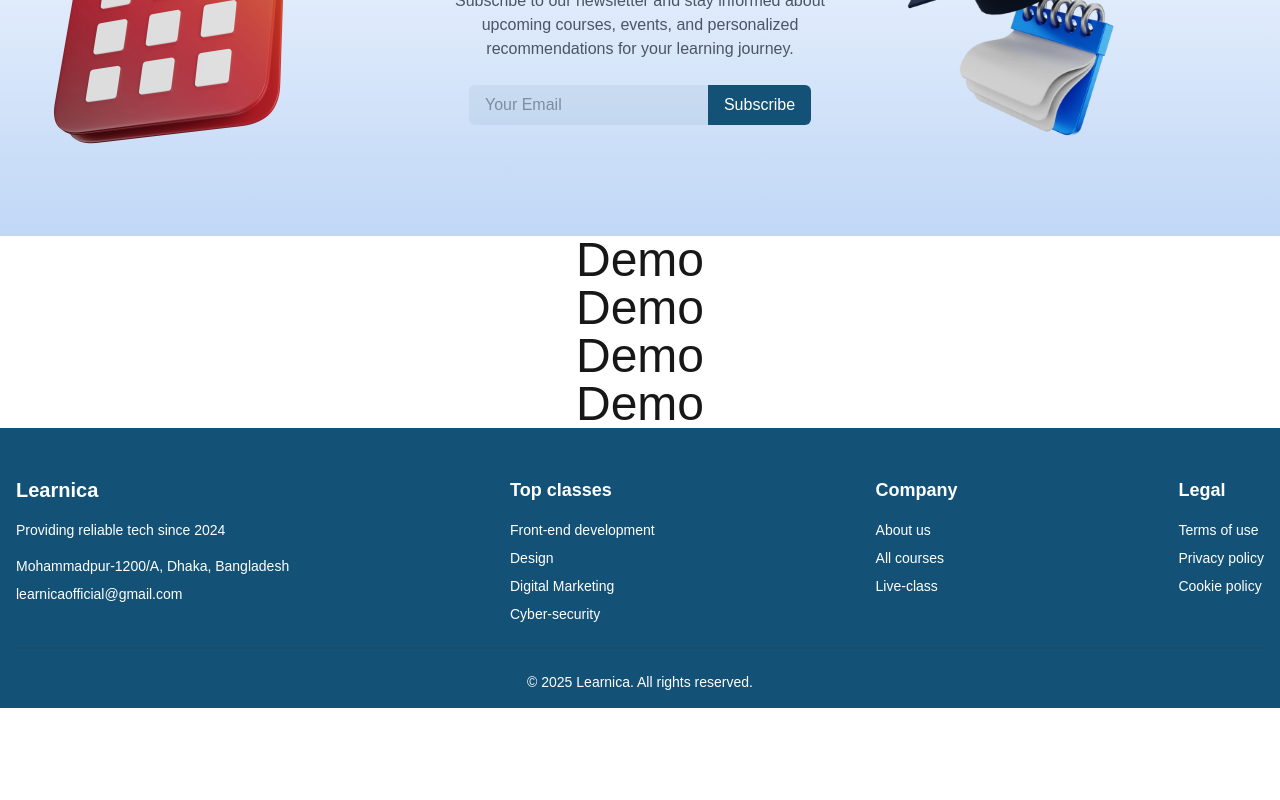
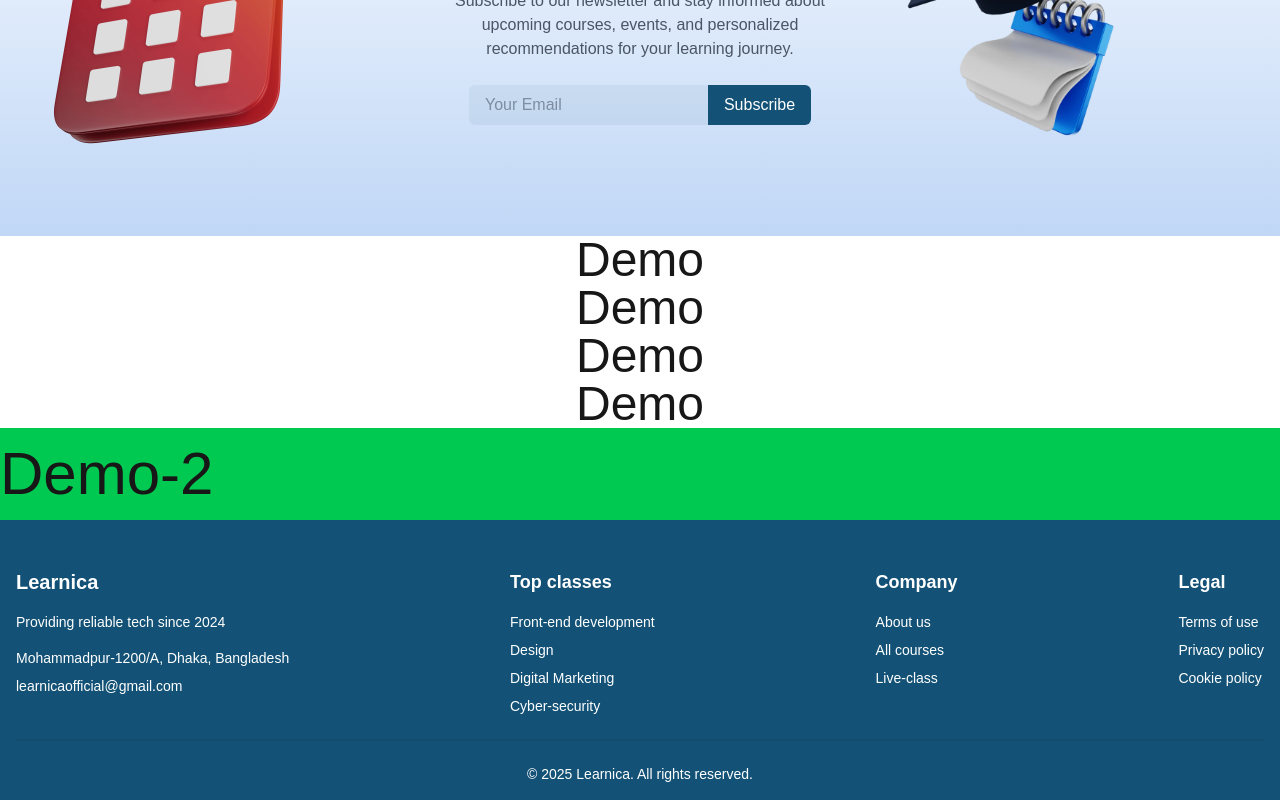
Before and after one commit to nurmahammadmondol/Debug-Titans-FastProject, a Next.js app: page / in a window 1280 px wide. Shown: the part 2521-3321 px from the top of the page. Before the commit the page ends 3229 px from the top, so only its background shows below. Built offline with nearby package versions, Linux system fonts and the light colour scheme.

Commit message:
capitalise probem

```diff
--- a/src/app/page.js
+++ b/src/app/page.js
@@ -1,5 +1,6 @@
 import Banner from './Components/Banner';
 import Demo from './Components/Demo/Demo';
+import Demo2 from './Components/Demo2/Demo2';
 import LatestCourse from './Components/LatestCourse/LatestCourse';
 import Newsletter from './Components/NewsLetter/NewsLetter';
 import Popular from './Components/Popular/Popular';
@@ -14,6 +15,7 @@ export default function Home() {
       <Popular></Popular>
       <Newsletter></Newsletter>
       <Demo></Demo>
+      <Demo2></Demo2>
     </div>
   );
 }
```
